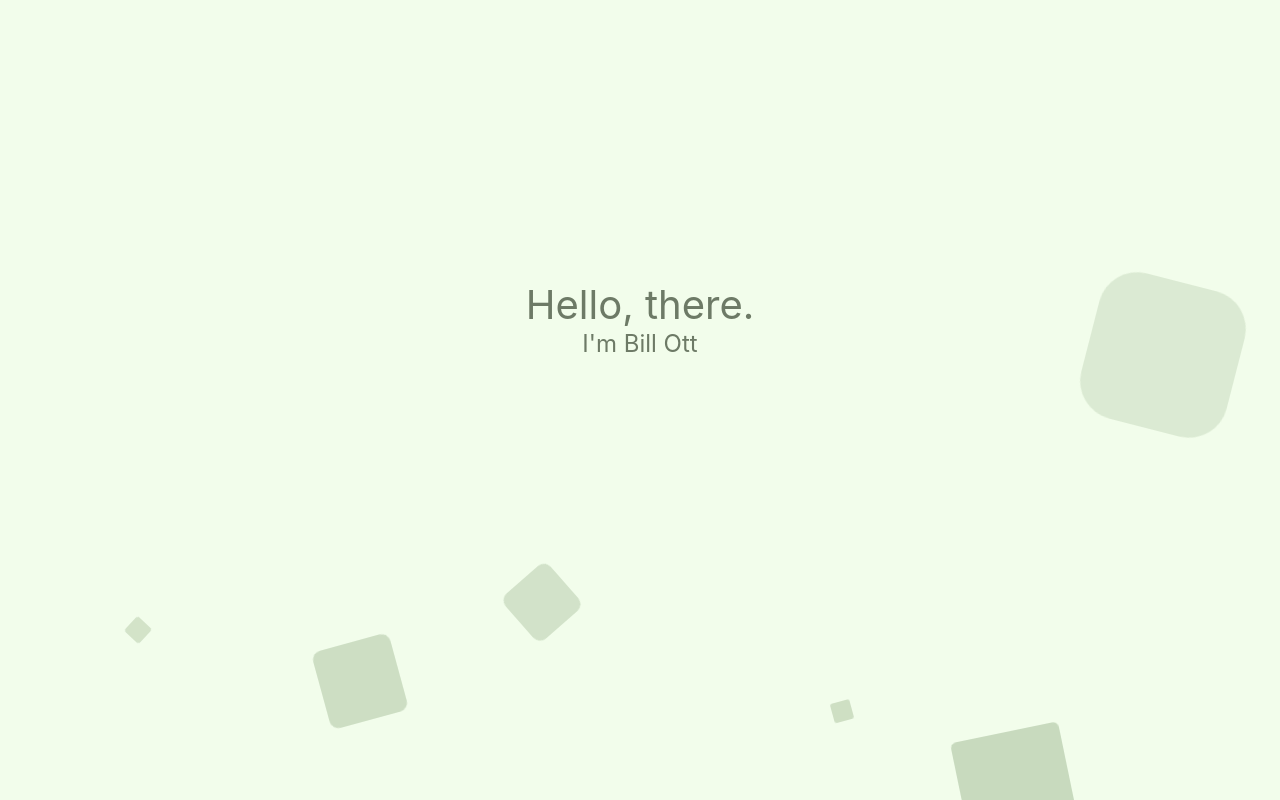
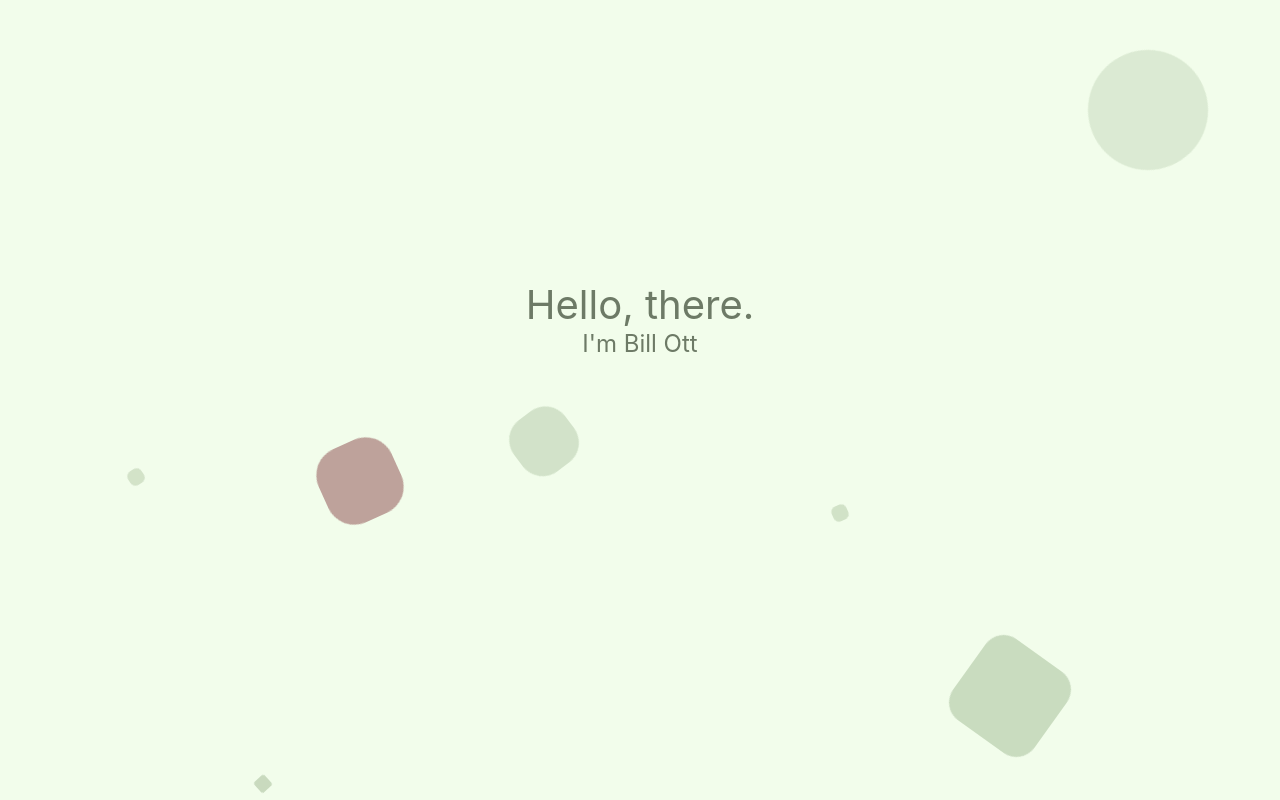
Before and after one commit to billyott/personal-site, a React (Create React App) app: page / in a window 1280 px wide. Shown: the top 800 px of the page. Built offline with nearby package versions, Linux system fonts and the light colour scheme.

Commit message:
update background animation

```diff
--- a/src/components/background.scss
+++ b/src/components/background.scss
@@ -29,84 +29,85 @@
         list-style: none;
         width: 20px;
         height: 20px;
-        background: $matcha-tea-a4;
-        animation: animate 25s linear infinite;
+        background-color: $matcha-tea-a4;
+        animation: animate 20s linear infinite;
         bottom: -150px;
 
     }
 
     &__background-circles li:nth-child(1){
         left: 25%;
-        width: 80px;
-        height: 80px;
+        width: 5rem;
+        height: 5rem;
         animation-delay: 0s;
+        background-color: $matcha-cakecone;
     }
 
 
     &__background-circles li:nth-child(2){
         left: 10%;
-        width: 20px;
-        height: 20px;
+        width: 1rem;
+        height: 1rem;
         animation-delay: 2s;
         animation-duration: 12s;
     }
 
     &__background-circles li:nth-child(3){
         left: 70%;
-        width: 20px;
-        height: 20px;
+        width: 1rem;
+        height: 1rem;
         animation-delay: 4s;
     }
 
     &__background-circles li:nth-child(4){
         left: 40%;
-        width: 60px;
-        height: 60px;
+        width: 4rem;
+        height: 4rem;
         animation-delay: 0s;
         animation-duration: 18s;
     }
 
     &__background-circles li:nth-child(5){
         left: 65%;
-        width: 20px;
-        height: 20px;
+        width: 1rem;
+        height: 1rem;
         animation-delay: 0s;
     }
 
     &__background-circles li:nth-child(6){
         left: 75%;
-        width: 110px;
-        height: 110px;
+        width: 6.25rem;
+        height: 6.25rem;
         animation-delay: 3s;
     }
 
     &__background-circles li:nth-child(7){
         left: 35%;
-        width: 150px;
-        height: 150px;
+        width: 7rem;
+        height: 7rem;
         animation-delay: 7s;
     }
 
     &__background-circles li:nth-child(8){
         left: 50%;
-        width: 25px;
-        height: 25px;
+        width: 1.5rem;
+        height: 1.5rem;
         animation-delay: 15s;
         animation-duration: 45s;
     }
 
     &__background-circles li:nth-child(9){
         left: 20%;
-        width: 15px;
-        height: 15px;
+        width: 0.9rem;
+        height: 0.9rem;
         animation-delay: 2s;
         animation-duration: 35s;
     }
 
     &__background-circles li:nth-child(10){
         left: 85%;
-        width: 150px;
-        height: 150px;
+        width: 7.5rem;
+        height: 7.5rem;
         animation-delay: 0s;
         animation-duration: 11s;
     }
@@ -116,13 +117,13 @@
         0%{
             transform: translateY(0) rotate(0deg);
             opacity: 1;
-            border-radius: 0;
+            border-radius: 10%;
         }
 
         100%{
-            transform: translateY(-1000px) rotate(720deg);
+            transform: translateY(-1500px) rotate(-400deg);
             opacity: 0;
-            border-radius: 50%;
+            border-radius: 100%;
         }
 
     }
```
